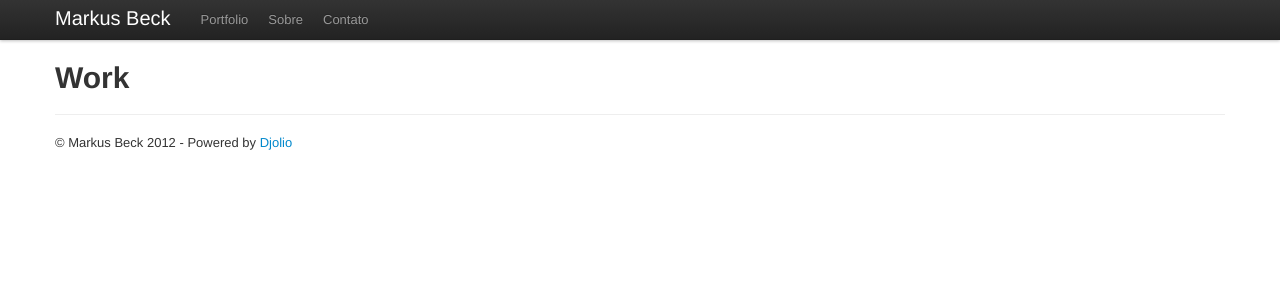
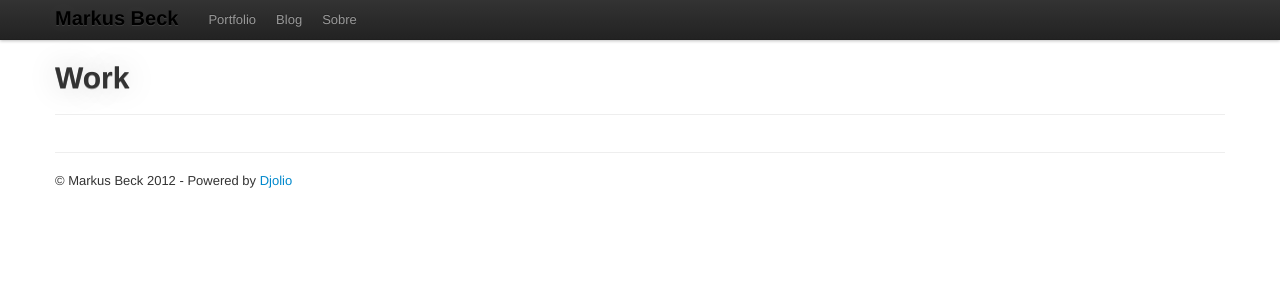
Before and after one commit to beckenkamp/Djolio, a Django app: template djolio/templates/portfolio/projects_list.html in a window 1280 px wide. Shown: the top 300 px of the page. Run offline with Django 3.2, Linux system fonts and the light colour scheme; the template is opened without the code that fills it, so the values that code supplies are empty; parts of the project's set-up code (start-up, migrations or seed data) failed here and were passed over; some libraries are stand-ins or nearby versions.

Commit message:
Modificacoes visuais nos templates

```diff
--- a/djolio/templates/base.html
+++ b/djolio/templates/base.html
@@ -16,6 +16,17 @@
       body {
         padding-top: 60px; /* 60px to make the container go all the way to the bottom of the topbar */
       }
+
+      h1 {
+	text-shadow: 0 1px 0 #999, 0 0 30px #CCC;
+      }
+
+      .navbar-fixed-top .brand {
+	font-weight: bold;
+        color: #000;
+        text-shadow: 0 1px 0 rgba(255, 255, 255, .1), 0 0 30px rgba(255, 255, 255, .125);
+      }
+
     </style>
     <link href="{% get_static_prefix %}css/bootstrap-responsive.css" rel="stylesheet">
 
@@ -47,8 +58,8 @@
             {% load tags %}
             <ul class="nav">
               <li class="{% navactive request '/work/' %}"><a href="/work/">Portfolio</a></li>
+              <li><a href="#">Blog</a></li>
               <li class="{% navactive request '/about/' %}"><a href="/about/">Sobre</a></li>
-              <li><a href="/contact">Contato</a></li>
             </ul>
           </div><!--/.nav-collapse -->
         </div>
@@ -59,11 +70,13 @@
 
       <h1>{% block title %}{% endblock %}</h1>
 
+      <hr />
+
       {% block content %}
 
       {% endblock %}
 
-      <hr>
+      <hr />
 
       <footer>
         <p>&copy; Markus Beck 2012 - Powered by <a href="https://github.com/markusbeck/Djolio" target="_blank">Djolio</a></p>
--- a/djolio/templates/portfolio/projects_list.html
+++ b/djolio/templates/portfolio/projects_list.html
@@ -14,15 +14,15 @@
         <h4>{{ object.name }}</h4>
         <p>{{ object.description }}</p>
         <dl class="meta">
-           <dt>Client</dt>
+           <dt><i class="icon-user"></i> Cliente</dt>
            <dd>{{ object.client }}</dd>
-           <dt>Medium</dt>
+           <dt><i class="icon-picture"></i> Mídia</dt>
            {% for medium in object.media.all %}
               <dd>{{ medium }}</dd>
            {% endfor %}
-           <dt>Disciplines</dt>
+           <dt><i class="icon-pencil"></i> Técnicas</dt>
            <dd>{{ object.disciplines }}</dd>
-           <dt>Completed</dt>
+           <dt><i class="icon-calendar"></i> Entrega</dt>
            <dd>{{ object.completion_date|date:"F Y" }}
            {% if object.in_development %}
               <span class="quiet">(in development)</span>
@@ -35,7 +35,7 @@
    <div class="modal fade" id="modal-{{ object.id }}">
      <div class="modal-header">
        <button class="close" data-dismiss="modal">×</button>
-       <h3>Modal header</h3>
+       <h3>{{ object.name }}</h3>
      </div>
      <div class="modal-body">
        <img src="{% get_static_prefix %}upload/{{ object.detail_image }}" alt="{{ object.name }} - Detail" />
```
